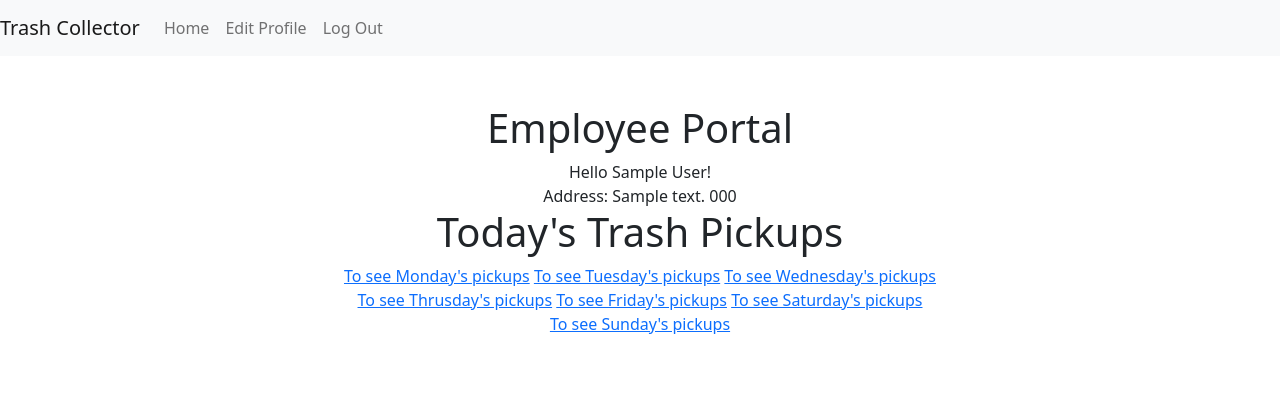
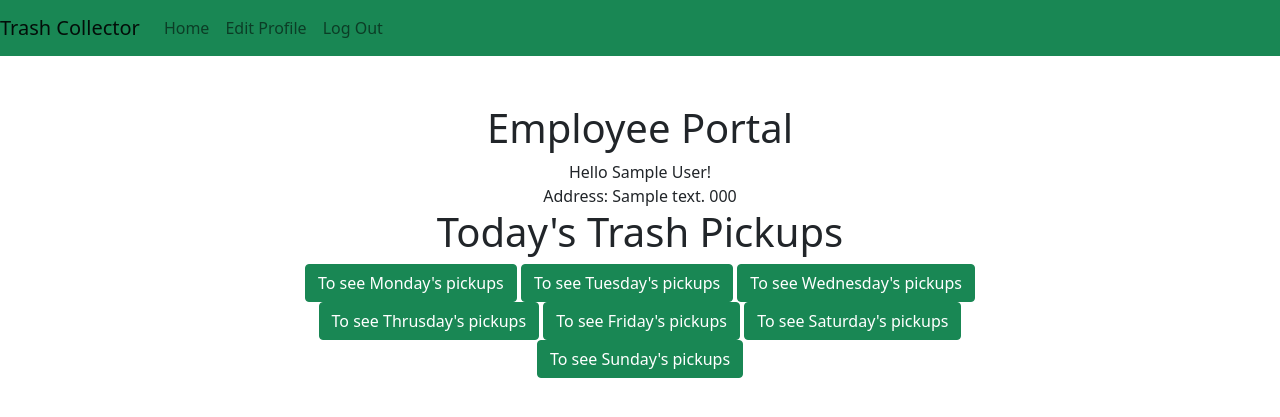
Before and after one commit to BrennanKnopf/TrashCollector, a Django app: page /employees/ in a window 1280 px wide. Shown: the top 417 px of the page. Run offline with Django 3.2, Linux system fonts and the light colour scheme; a user stored in the database is signed in; tables that the repository leaves empty hold one stand-in row (values such as "Sample post").

Commit message:
Made a few changes to the styling of the web app. changed navbar color and button color.

```diff
--- a/trash_collector/employees/templates/employees/index.html
+++ b/trash_collector/employees/templates/employees/index.html
@@ -17,13 +17,13 @@
         </ul>
         {% endfor %}
 
-        <a href='{% url "employees:week_filter" "Monday" %}' type="button">To see Monday's pickups</a>
-        <a href='{% url "employees:week_filter" "Tuesday" %}' type="button">To see Tuesday's pickups</a>
-        <a href='{% url "employees:week_filter" "Wednesday" %}' type="button">To see Wednesday's pickups</a>
-        <a href='{% url "employees:week_filter" "Thursday" %}' type="button">To see Thrusday's pickups</a>
-        <a href='{% url "employees:week_filter" "Friday" %}' type="button">To see Friday's pickups</a>
-        <a href='{% url "employees:week_filter" "Saturday" %}' type="button">To see Saturday's pickups</a>
-        <a href='{% url "employees:week_filter" "Sunday" %}' type="button">To see Sunday's pickups</a>
+        <a href='{% url "employees:week_filter" "Monday" %}' type="button" class="btn btn-success">To see Monday's pickups</a>
+        <a href='{% url "employees:week_filter" "Tuesday" %}' type="button" class="btn btn-success">To see Tuesday's pickups</a>
+        <a href='{% url "employees:week_filter" "Wednesday" %}' type="button" class="btn btn-success">To see Wednesday's pickups</a>
+        <a href='{% url "employees:week_filter" "Thursday" %}' type="button"class="btn btn-success" >To see Thrusday's pickups</a>
+        <a href='{% url "employees:week_filter" "Friday" %}' type="button" class="btn btn-success">To see Friday's pickups</a>
+        <a href='{% url "employees:week_filter" "Saturday" %}' type="button" class="btn btn-success">To see Saturday's pickups</a>
+        <a href='{% url "employees:week_filter" "Sunday" %}' type="button" class="btn btn-success">To see Sunday's pickups</a>
         <br />
         <br />
 
--- a/trash_collector/employees/templates/employees/week_filter.html
+++ b/trash_collector/employees/templates/employees/week_filter.html
@@ -6,7 +6,7 @@
 
 {% block content %}
   {% if user.is_authenticated %}
-        <h1>Today's Pickups are:</h1>
+        <h1>The Pickups for {{weekly_pickup}} are:</h1>
         {% for customer in customer_list %}
         <ul>
           <li>{{customer.name}}</li>
--- a/trash_collector/employees/views.py
+++ b/trash_collector/employees/views.py
@@ -87,6 +87,7 @@ def pick_up(request, customer_id):
 def week_filter(request, weekly_pickup):
     customer_list = Customer.objects.filter(weekly_pickup__iexact=weekly_pickup)
     context = {
-            'customer_list': customer_list
+            'customer_list': customer_list,
+            'weekly_pickup': weekly_pickup
         }
     return render(request, 'employees/week_filter.html', context)
--- a/trash_collector/templates/base.html
+++ b/trash_collector/templates/base.html
@@ -7,7 +7,7 @@
 </head>
   <body>
   {% if user.is_authenticated %}
-  <nav class="navbar navbar-expand-lg navbar-light bg-light">
+  <nav class="navbar navbar-expand-lg navbar-light bg-success">
     <a class="navbar-brand" href="#">Trash Collector</a>
     <div class="navbar-nav">
     {% block navbar %}{% endblock %}
```
